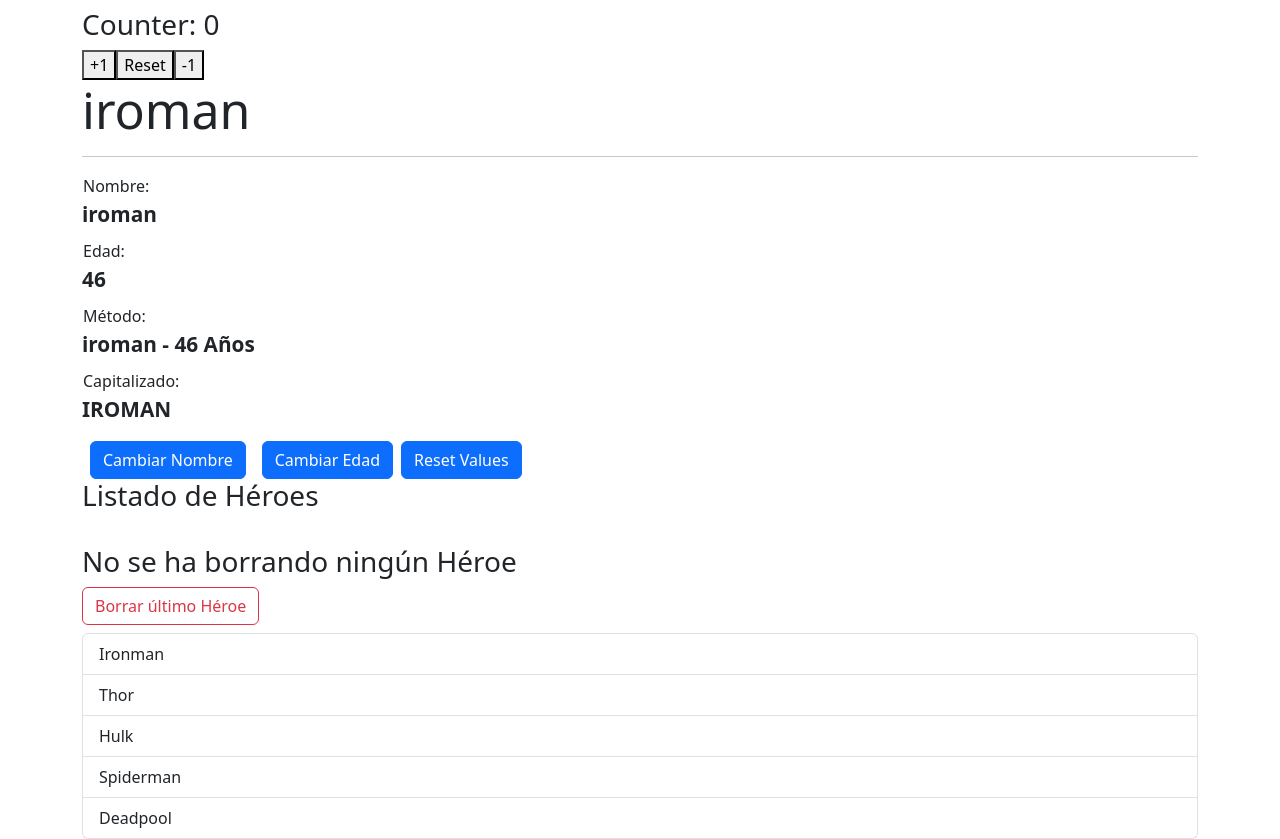
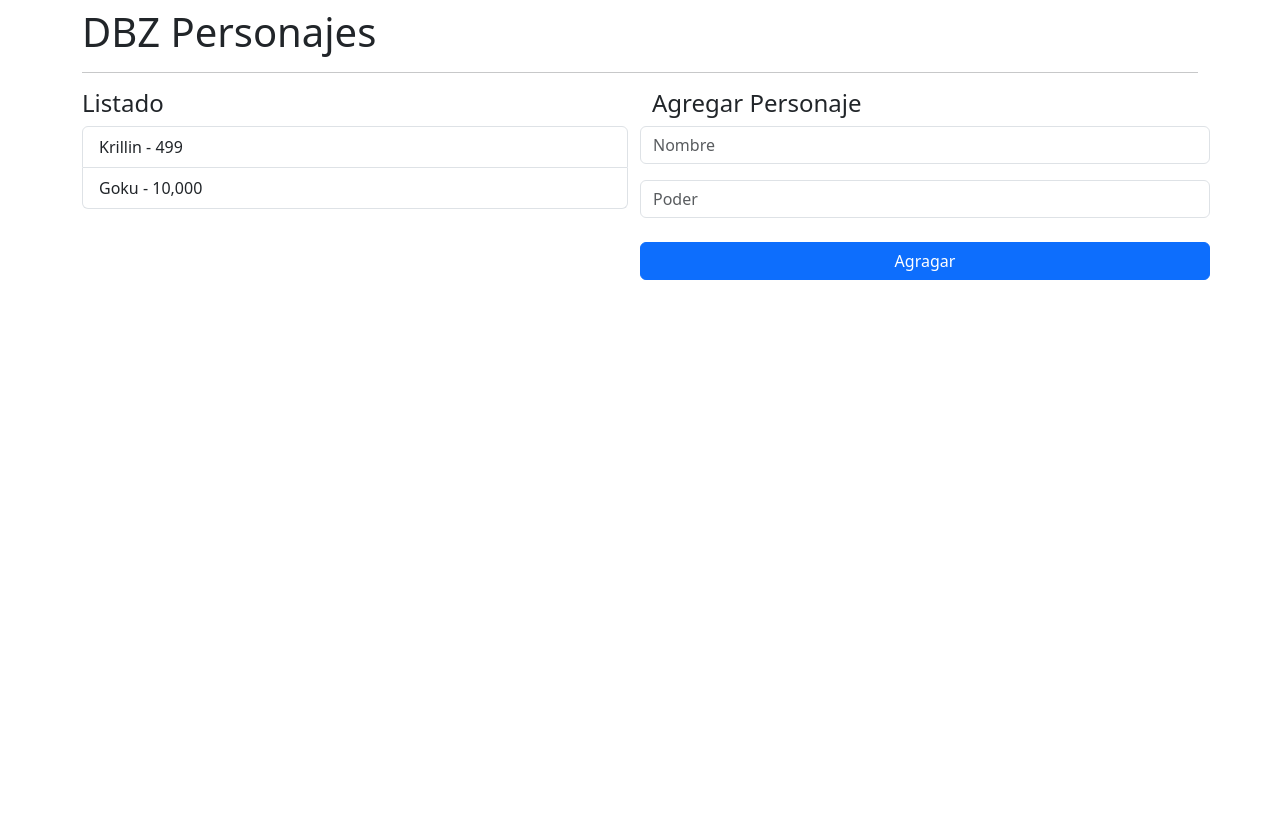
Before and after one commit to Aghent47/Angular-Bases, an Angular app: page / in a window 1280 px wide. After the commit the page ends 800 px from the top, so only its background shows below. Built offline with nearby package versions, Linux system fonts and the light colour scheme.

Commit message:
Diseño Basico Modulo DBZ

```diff
--- a/src/app/app.component.html
+++ b/src/app/app.component.html
@@ -1,5 +1,6 @@
 <!-- <h1> {{title}} </h1>
 <hr> -->
-<app-counter></app-counter>
+<!-- <app-counter></app-counter>
 <app-heroes-hero></app-heroes-hero>
-<app-heroes-list></app-heroes-list>
+<app-heroes-list></app-heroes-list> -->
+<app-dbz-main-page></app-dbz-main-page>
--- a/src/app/app.module.ts
+++ b/src/app/app.module.ts
@@ -4,12 +4,14 @@
 import { AppComponent } from './app.component';
 import { CounterModule } from './counter/counter.module';
 import { HeroesModule } from './heroes/heroes.module';
+import { DbzModule } from './dbz/dbz.module';
 
 @NgModule({
   declarations: [
     AppComponent,
   ],
   imports: [
+    DbzModule,
     BrowserModule,
     CounterModule,
     HeroesModule,
--- /dev/null
+++ b/src/app/dbz/pages/main-page.component.html
@@ -0,0 +1,23 @@
+<h1>DBZ Personajes</h1>
+<hr>
+
+<div class="row">
+    <div class="col">
+         <h4>Listado</h4>
+         <ul class="list-group">
+            <li class="list-group-item" >Krillin - 499</li>
+            <li class="list-group-item">Goku - 10,000</li>
+         </ul>
+    </div>
+
+    <div class="col">
+        <h4>Agregar Personaje</h4>
+        <form  class="row" action="">
+
+            <input class="form-control mb-2" type="text" placeholder="Nombre">
+            <input class="form-control mb-2 mt-2"  type="number" placeholder="Poder">
+
+            <button type="submit" class="btn btn-primary mt-3"> Agragar </button>
+        </form>
+    </div>
+</div>
```
Also changed, not shown: src/app/dbz/dbz.module.ts (added, +16 -0 lines), src/app/dbz/pages/main-page.component.ts (added, +10 -0 lines).
